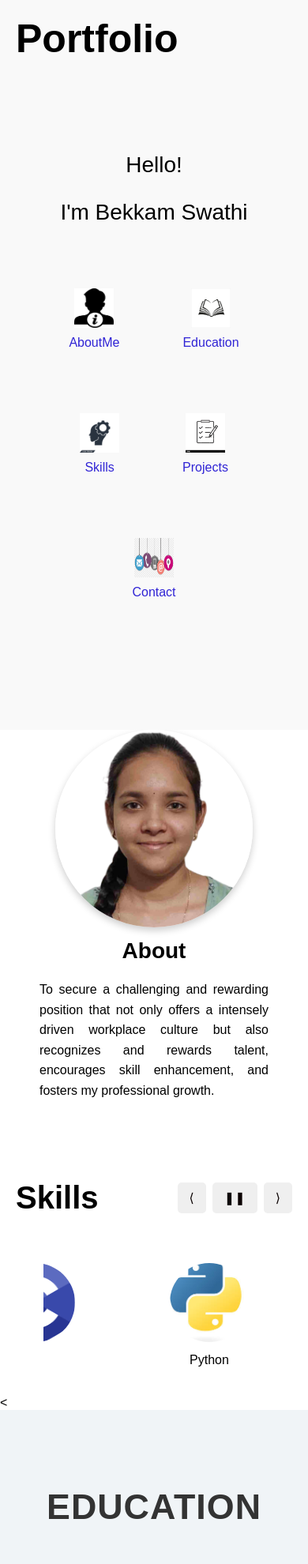
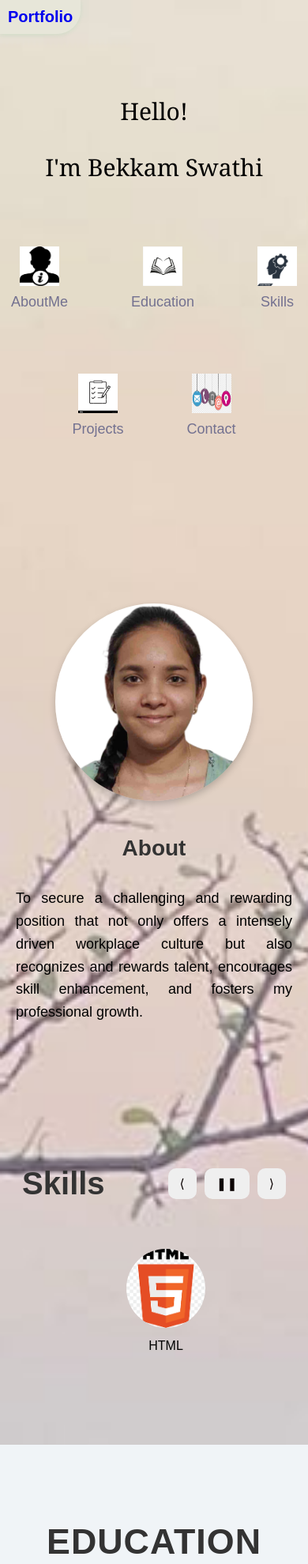
Before and after one commit to Swathi-bekkam/Portfolio1, a plain HTML site: page index.html in a window 390 px wide. Shown: the top 1980 px of the page at 79% size. Drawn offline with Linux system fonts and the light colour scheme.

Commit message:
updated portfolio

```diff
--- a/index.html
+++ b/index.html
@@ -11,13 +11,12 @@
 
     <main>
         <section>
-            <div class="centered">
-                    <div class="container" id="me" >
-                        <h6>Portfolio</h6>
-
+          <div class="hom"><h1><a href="#me">Portfolio</a></h1></div>
+          <div class="centered" id="me">
+              <div class="container" >
                   <div class="name">
-                        <p>Hello!</p>
-                        <p class="animated-name">I'm Bekkam Swathi</p>
+                  <p class="ani">Hello!</p>
+                  <p>I'm Bekkam Swathi</p>
                   </div>
                   <div class="link">
                   <div class="pics"><img src="Images/about.png"width="70px" height="70px">
@@ -34,15 +33,13 @@
               </div>
 
           </div>
-
         </section>
 
 
         <section id="AboutMe">
             <div class="about">
-
                 <div class="ima">
-                    <img src="Images/passphoto.png" height="250px" width="250px">
+                    <img src="Images/passphoto.png" height="250px" width="250px" alt="myimage">
                 </div>
                 <div class="cont">
                     <h1>About</h1>
@@ -97,15 +94,13 @@
                     <img src="Images/git.png" alt="github" />
                     <p>Github</p>
                   </div>
-
-
                  </div>
             </div>
           </section>
 
-          <script src="script.js"></script>
 
-        <<section id="Education">
+
+        <section id="Education">
             <h1 class="section-title">Education</h1>
             <div class="education-timeline">
                 <div class="education-item animate-fade">
@@ -168,7 +163,7 @@
           </section>
 
 
-           <p class="co">Let's Connect</p>
+           <p class="co"><span>Let's Connect!</span></p>
         <section id="Contacts">
                 <div class="mycontact">
                     <h2>ContactMe</h2>
@@ -182,7 +177,7 @@
                 </div>
 
                 <div >
-                    <form class="others">
+                    <form class="others" action="https://formspree.io/f/mrbejgaj" method="POST">
                         <div class="labs"><label >Name</label>
                         <input type="text" name="name" placeholder="enter your name"> </div>
                         <div class="labs"><label >Email</label>
@@ -200,6 +195,6 @@
             <p>Copyright &copy Bekkam Swathi.</p>
         </div>
     </footer>
-
+    <script src="script.js"></script>
 </body>
 </html>
--- a/script.js
+++ b/script.js
@@ -3,41 +3,72 @@ const prevButton = document.getElementById("prev");
 const nextButton = document.getElementById("next");
 const pauseButton = document.getElementById("pause");
 
-let currentIndex = 0;
 let isPaused = false;
-const itemWidth = 170; // Width of one item + gap
-const autoScrollInterval = 3000;
+const itemWidth = 220;
+const autoScrollInterval = 2000;
 let autoScroll;
 
+// Duplicate items for infinite loop effect
+const items = [...track.children];
+
+// Clone the items to create an infinite loop effect
+items.forEach(item => {
+    const clone = item.cloneNode(true);
+    track.appendChild(clone);
+});
+
+// Set initial position
+track.style.transform = `translateX(-${itemWidth}px)`;
+
 function updateCarousel() {
-  track.style.transform = `translateX(-${currentIndex * itemWidth}px)`;
+    if (isPaused) return; // Prevent scrolling when paused
+
+    track.style.transition = "transform 0.5s ease-in-out";
+    track.style.transform = `translateX(-${2 * itemWidth}px)`;
+
+    setTimeout(() => {
+        track.style.transition = "none"; // Disable transition for smooth infinite scrolling
+        track.appendChild(track.children[0]); // Move first item to the end
+        track.style.transform = `translateX(-${itemWidth}px)`;
+    }, 500); // Wait for transition to finish before resetting position
 }
 
 function startAutoScroll() {
-  autoScroll = setInterval(() => {
-    if (!isPaused) {
-      currentIndex = (currentIndex + 1) % track.children.length;
-      updateCarousel();
-    }
-  }, autoScrollInterval);
+    autoScroll = setInterval(updateCarousel, autoScrollInterval);
 }
 
+// Move to previous slide
 prevButton.addEventListener("click", () => {
-  currentIndex = (currentIndex - 1 + track.children.length) % track.children.length;
-  updateCarousel();
+    track.style.transition = "none";
+    track.prepend(track.lastElementChild); // Move last element to the front
+    track.style.transform = `translateX(-${2 * itemWidth}px)`;
+
+    setTimeout(() => {
+        track.style.transition = "transform 0.5s ease-in-out";
+        track.style.transform = `translateX(-${itemWidth}px)`;
+    }, 50); // Small delay for smooth effect
 });
 
+// Move to next slide
 nextButton.addEventListener("click", () => {
-  currentIndex = (currentIndex + 1) % track.children.length;
-  updateCarousel();
+  track.style.transition = "transform 0.5s ease-in-out";
+  track.style.transform = `translateX(-${2 * itemWidth}px)`;
+
+  setTimeout(() => {
+      track.style.transition = "none"; // Disable transition for smooth effect
+      track.appendChild(track.children[0]); // Move first item to the end
+      track.style.transform = `translateX(-${itemWidth}px)`;
+  }, 500); // Ensure delay matches transition time
 });
-
+// Pause / Resume functionality
 pauseButton.addEventListener("click", () => {
-  isPaused = !isPaused;
-  pauseButton.textContent = isPaused ? "▶" : "❚❚";
+    isPaused = !isPaused;
+    pauseButton.textContent = isPaused ? "▶" : "❚❚";
 });
 
 startAutoScroll();
+
+
 
 document.addEventListener("DOMContentLoaded", function () {
     const educationItems = document.querySelectorAll(".education-item");
@@ -45,7 +76,7 @@ document.addEventListener("DOMContentLoaded", function () {
     function handleScroll() {
         educationItems.forEach((item) => {
             const rect = item.getBoundingClientRect();
-            if (rect.top <= window.innerHeight * 0.8) {
+            if (rect.top <= window.innerHeight * 1) {
                 item.classList.add("visible");
             }
         });
--- a/styles.css
+++ b/styles.css
@@ -1,40 +1,35 @@
 body{
-    margin:30px;
+    margin:0px;
     padding:0;
-    font-family: 'Montserrat', sans-serif;
-
+    font-family: 'Poppins', sans-serif;
+    background-image: url(Images/erased.jpg);
+    background-size: cover;
+    background-size: cover;
 }
 
-/* General Section Styling */
-.centered {
-    padding: 40px;
-    display: flex;
-    justify-content: center;
-    align-items: center;
-    height: 100vh; /* Full viewport height for centering */
-    background-color: #f9f9f9; /* Optional background color */
-    position: relative; /* Enable positioning for child elements */
+.hom h1{
+    position: fixed;
+    margin:0px;
+    padding:13px;
+    font-size: 40px;
+    background-color: rgb(231, 230, 217);
+    text-align: center;
+    z-index: 1000;
+    box-shadow: 0 2px 5px rgba(60, 208, 119, 0.1);
+    border-bottom-right-radius: 30px;
 }
-
-/* Portfolio Heading */
-h6 {
-    position: absolute; /* Position the heading independently */
-    top: 20px; /* Adjust the vertical position */
-    left: 20px; /* Adjust the horizontal position */
-    font-size: 50px;
-    margin: 0;
-    font-family: "Montserrat", sans-serif;
+.hom a{
+    text-decoration: none;
 }
-
-/* Container styling */
 .container {
     text-align: center;
+    padding:200px 0px 160px 0px ;
 }
 
 /* Name Styling */
 .name {
     font-size: 60px;
-    font-family: "Montserrat", sans-serif;
+    font-family:Georgia, "Times New Roman", Times, serif;
     margin-bottom: 80px;
 }
 
@@ -63,46 +58,56 @@ h6 {
     text-decoration: none;
     font-size: 30px;
     transition: color 0.3s ease;
-    color: rgb(48, 36, 213);
+    color: rgb(115, 113, 144);
 }
 
 .pics a:hover {
-    color: rgb(165, 42, 52);
+    color: rgb(198, 57, 57);
 }
 
 
 
 /* Media Queries for Responsiveness */
 @media (max-width: 768px) {
-    h1 {
-        font-size: 35px;
-        top: 15px;
-        left: 15px;
+    .hom h1{
+       margin:0px;
+        padding:10px;
+        font-size: 20px;
+
+    }
+    .container{
+        padding-top:100px;
+    }
+    .name{
+    font-size: 30px;
+}
+
+.pics img {
+    width: 50px;
+    height: 50px;
+}
+
+.pics a {
+    font-size: 18px;
+}
+
+}
+
+@media (max-width: 480px) {
+    .hom h1{
+
+        margin:0px;
+        padding:10px;
+        font-size: 20px;
+
+
+    }
+    .container{
+        padding-top:90px;
     }
 
     .name {
-        font-size: 35px;
-    }
-
-    .pics img {
-        width: 60px;
-        height: 60px;
-    }
-
-    .pics a {
-        font-size: 18px;
-    }
-}
-
-@media (max-width: 480px) {
-    h1 {
-        font-size: 28px;
-        top: 10px;
-        left: 10px;
-    }
-
-    .name {
-        font-size: 28px;
+        font-size: 30px;
     }
 
     .pics img {
@@ -111,21 +116,19 @@ h6 {
     }
 
     .pics a {
-        font-size: 16px;
+        font-size: 18px;
     }
 }
-
-
-
 
 /*----------About me------------>*/
 .about {
     display: flex;
     flex-wrap: wrap;
-    gap: 50px;
-    padding:0px 50px 0px 50px;
+    gap: 80px;
     align-items: center;
     justify-content: center;
+    padding:50px 0px 0px 0px;
+
 }
 
 .ima img {
@@ -136,14 +139,14 @@ h6 {
 
 .cont h1 {
     font-size: 36px;
-    margin-bottom: 20px;
+    color:#333;
     margin-top:-40px;
 }
 
 
 .para {
-     max-width: 600px; /* Restrict the paragraph width for readability */
-    font-size: 18px;
+     max-width: 770px; /* Restrict the paragraph width for readability */
+    font-size: 23px;
     line-height: 1.6; /* Adjust line height for better spacing */
     text-align: justify; /* Justify text alignment */
     margin: 0; /* Remove extra margins */
@@ -160,20 +163,21 @@ h6 {
         font-size: 28px; /* Adjust heading size for smaller screens */
     }
 
+
     .para {
-        font-size: 16px; /* Adjust paragraph font size for smaller screens */
-    }
+        max-width: 770px; /* Restrict the paragraph width for readability */
+       font-size: 18px;
+       font-weight: 50%;
+       line-height: 1.6; /* Adjust line height for better spacing */
+       text-align: justify; /* Justify text alignment */
+       margin: 0; /* Remove extra margins */
+       padding: 10px 20px 0px 20px;
+   }
 }
 /*...........Skills..........*/
-/* General Styling */
-body {
-    font-family: Arial, sans-serif;
-    margin: 0;
-    padding: 0;
-  }
 
   #Skills {
-    padding: 20px;
+    padding: 100px;
     text-align: center;
   }
 
@@ -182,25 +186,26 @@ body {
     display: flex;
     justify-content: center;
     align-items: center;
-    gap: 100px;
+    gap: 200px;
     margin:80px 0px 60px 0px;
   }
 
   .skills-header h1 {
     font-size: 40px;
     margin: 0;
+    color:#333;
   }
 
   .skills-controls {
     display: flex;
-    gap: 8px;
+    gap: 10px;
   }
 
   .skills-controls button {
 
     color: rgb(11, 3, 3);
     border: none;
-    border-radius: 5px;
+    border-radius: 10px;
     padding: 10px 15px;
     cursor: pointer;
     font-size: 1em;
@@ -217,11 +222,14 @@ body {
     width: 80%;
     margin: 0 auto;
     overflow: hidden;
+    white-space:nowrap;
   }
 
   .carousel-track {
     display: flex;
-    transition: transform 0.5s ease-in-out;
+    width:max-content;
+
+    transition: transform 0.5s ease-in-out; /* Smooth transition */
   }
 
   .carousel-item {
@@ -242,31 +250,30 @@ body {
     font-size: 1em;
   }
 
-  /* Carousel Buttons */
-  .carousel-controls button {
-    position: absolute;
-    top: 50%;
-    transform: translateY(-50%);
-    background-color: rgba(0, 0, 0, 0.5);
-    color: white;
-    border: none;
-    border-radius: 50%;
-    padding: 10px;
-    cursor: pointer;
-    transition: background-color 0.3s ease;
-  }
-
-  .carousel-controls button:hover {
-    background-color: rgba(0, 0, 0, 0.8);
-  }
 
   #prev {
-    left: 10px;
+    left: 12px;
   }
 
   #next {
-    right: 10px;
+    right: 12px;
   }
+
+  @media (max-width: 768px) {
+
+    .skills-header {
+
+        gap: 80px;
+        margin:80px 0px 60px 0px;
+      }
+      .carousel {
+        position: relative;
+        width: 100%;
+        margin: 0 auto;
+        overflow: hidden;
+        white-space:nowrap;
+      }
+}
 
 
 /*............Education.........*/
@@ -305,7 +312,7 @@ body {
 
 .education-item {
     display: flex;
-    justify-content: flex-start;
+    justify-content: center;
     align-items: center;
     margin-bottom: 50px;
     position: relative;
@@ -313,6 +320,7 @@ body {
 
 .education-item:nth-child(odd) {
     flex-direction: row-reverse;
+
 }
 
 .education-item .year {
@@ -334,12 +342,14 @@ body {
     box-shadow: 0 4px 15px rgba(0, 0, 0, 0.1);
     max-width: 400px;
     text-align: left;
-    transition: all 0.3s ease-in-out;
+    transition: all 0.5s ease-in-out;
 }
 
 .education-item:nth-child(odd) .education-content {
+
     text-align: right;
 }
+
 
 .education-content h3 {
     font-size: 1.6em;
@@ -468,36 +478,44 @@ body {
 /*................Contact..............*/
 .co {
 
-    font-size: 50px;
+    font-size: 60px;
     text-align: center;
-    margin-top: 50px;
+    margin: 0px;
+    margin:150px 0px 100px 0px;
+font-style: italic;
+color:#333;
 }
-
+.co span{
+    background-color: #fff;
+    border-radius: 20px;
+    padding:10px;
+}
 #Contacts {
     display: flex;
     flex-wrap: wrap;
+    text-align: center;
     justify-content: center;
-    padding: 10px;
-    gap: 20px;
+    gap:100px;
+    margin:50px 0px 50px 0px;
 }
 
 .mycontact {
-    flex: 1;
-    min-width: 300px;
-    text-align: center;
-    padding: 20px;
+  background-color: #fff;
+      border-radius: 10px;
+    min-width: calc(20% - 10px);
+    padding: 50px 10px 10px 10px;
 }
 
 .mycontact h2 {
     font-size: 30px;
-    margin-bottom: 20px;
+    margin-bottom: 25px;
 }
 
 
 .mycontact span a {
-    color: #333;
+    color: #141111;
     text-decoration: none;
-    font-size: 18px;
+    font-size: 20px;
 
 }
 
@@ -521,7 +539,7 @@ body {
     height: 40px;
     border: none;
     border-radius: 5px;
-    margin-top: 20px;
+    margin-top: 25px;
     background: linear-gradient(45deg, #66cc99, #33ccff);
     color: white;
     font-weight: bold;
@@ -536,7 +554,7 @@ body {
 form.others {
     flex: 1;
     min-width: 300px;
-    max-width: 600px;
+    max-width: 700px;
     background: white;
     padding: 20px;
     border-radius: 10px;
@@ -545,6 +563,8 @@ form.others {
 
 form.others .labs {
     margin-bottom: 15px;
+    display:flex;
+    gap:30px;
 }
 
 form.others label {
@@ -580,18 +600,21 @@ form.others textarea:focus {
 /* Media Queries */
 @media (max-width: 768px) {
     .co {
-        font-size: 40px;
+        font-size: 25px;
+        margin:80px 0px 0px 0px;
     }
 
     #Contacts {
         flex-direction: column;
         align-items: center;
     }
-
-    .mycontact {
-        margin-bottom: 20px;
+form.others{
+    margin:0px 15px 0px 15px;
+}
+    .mycontact{
+        margin-top:30px;
+        padding-bottom: 40px;
     }
-
     .btn {
         width: 100px;
         height: 40px;
--- /dev/null
+++ b/update.css
@@ -0,0 +1,116 @@
+body{
+    margin:0px;
+    padding:0;
+    font-family: 'Poppins', sans-serif;
+/*background-color: #081b29;*/
+}
+
+.hom h1{
+    margin:0px;
+    padding:30px;
+    color:blue;
+    font-size: 50px;
+    background-color: aqua;
+}
+.hom a{
+    text-decoration: none;
+}
+.container {
+    text-align: center;
+    padding:160px 0px 200px 0px ;
+   /*background-color: rgb(131, 32, 32);*/
+}
+
+/* Name Styling */
+.name {
+    font-size: 60px;
+    font-family:Georgia, "Times New Roman", Times, serif;
+    margin-bottom: 80px;
+}
+
+/* Link Section Styling */
+.link {
+    display: flex;
+    flex-wrap: wrap;
+    justify-content: center;
+    gap: 80px;
+}
+
+/* links alignment colum*/
+.pics {
+    display: flex;
+    flex-direction: column;
+    align-items: center;
+    gap: 10px;
+}
+
+.pics img {
+    width: 100px;
+    height: 100px;
+}
+
+.pics a {
+    text-decoration: none;
+    font-size: 30px;
+    transition: color 0.3s ease;
+    color: rgb(48, 36, 213);
+}
+
+.pics a:hover {
+    color: rgb(165, 42, 52);
+}
+
+
+
+/* Media Queries for Responsiveness */
+@media (max-width: 768px) {
+    .hom h1{
+        margin:0px;
+        padding:15px;
+        color:blue;
+        font-size: 25px;
+        background-color: aqua;
+    }
+    .container{
+        padding:50px 0px 50px 0px;
+    }
+    .name{
+    font-size: 30px;
+}
+
+.pics img {
+    width: 50px;
+    height: 50px;
+}
+
+.pics a {
+    font-size: 18px;
+}
+
+}
+
+@media (max-width: 480px) {
+    .hom h1{
+        margin:0px;
+        padding:15px;
+        color:blue;
+        font-size: 25px;
+        background-color: aqua;
+    }
+    .container{
+        padding:50px 0px 50px 0px;
+    }
+
+    .name {
+        font-size: 30px;
+    }
+
+    .pics img {
+        width: 50px;
+        height: 50px;
+    }
+
+    .pics a {
+        font-size: 18px;
+    }
+}
--- /dev/null
+++ b/update.js
@@ -0,0 +1,4 @@
+var typed=new typed(".ani",{
+    typeSpeed:100,backSpeed:100,backDelay:100,
+    loop:true
+})
```
Also changed, not shown: update.html (added, +37 -0 lines), Images/back.jpg (added), Images/erased.jpg (added). Lines whose indentation alone changed are shown as unchanged.
